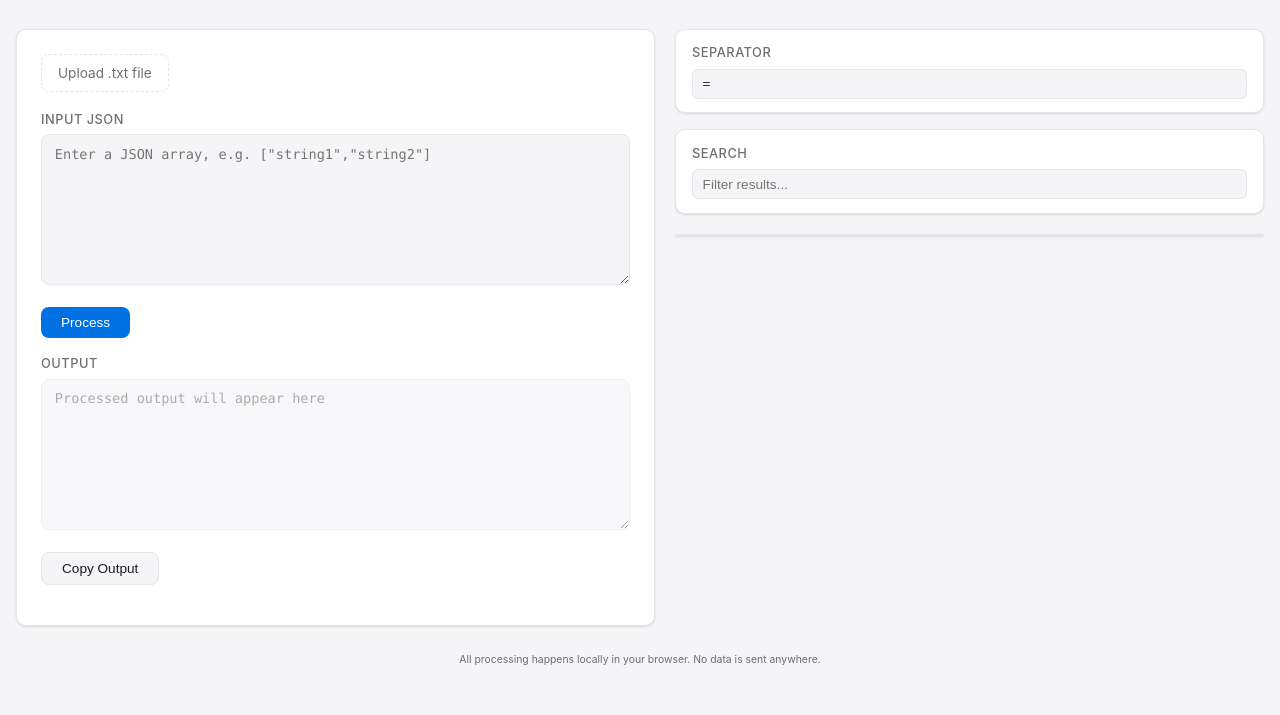
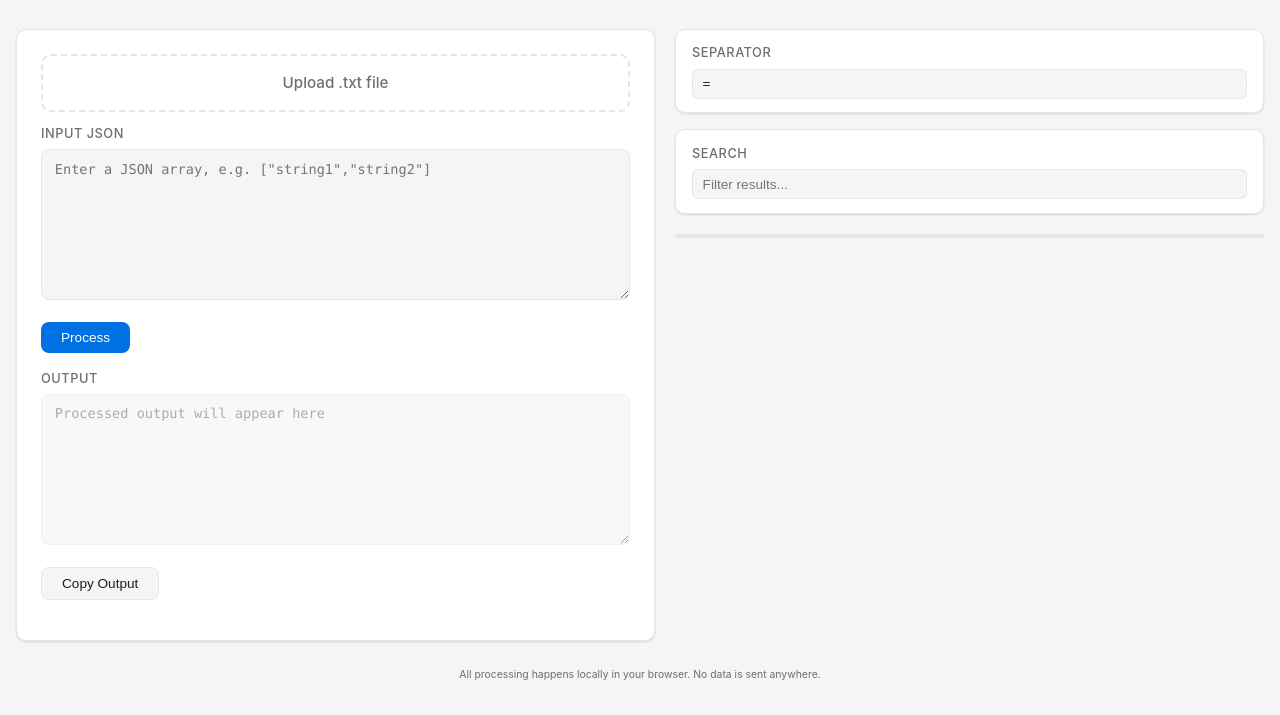
Before and after one commit to stoikal/json-string-array, a website built with Vite: page index.html in a window 1280 px wide. Shown: the part 103-818 px from the top of the page. Built offline with nearby package versions, Linux system fonts and the light colour scheme.

Commit message:
style upload button

```diff
--- a/src/style.css
+++ b/src/style.css
@@ -118,25 +118,27 @@ textarea:disabled {
 }
 
 .file-label {
-  display: inline-flex;
+  display: flex;
   align-items: center;
+  justify-content: center;
   gap: 0.5rem;
-  padding: 0.5rem 1rem;
-  border: 1px dashed var(--border);
-  border-radius: 8px;
-  font-size: 0.85rem;
+  padding: 1rem 1.5rem;
+  border: 2px dashed var(--border);
+  border-radius: 10px;
+  font-size: 0.95rem;
   color: var(--text-secondary);
+  background: var(--surface);
   cursor: pointer;
-  transition: all 0.15s;
+  transition: all 0.2s;
   text-transform: none;
   letter-spacing: normal;
-  font-weight: 400;
+  font-weight: 500;
 }
 
 .file-label:hover {
   border-color: var(--primary);
   color: var(--primary);
-  background: rgba(0, 113, 227, 0.04);
+  background: rgba(0, 113, 227, 0.06);
 }
 
 .file-label input[type="file"] {
```
